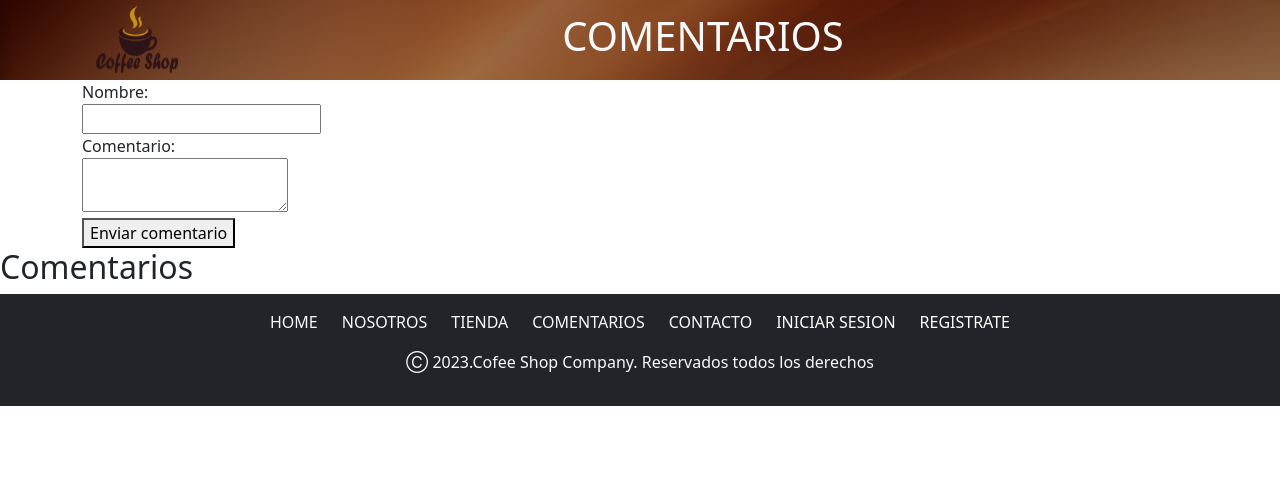
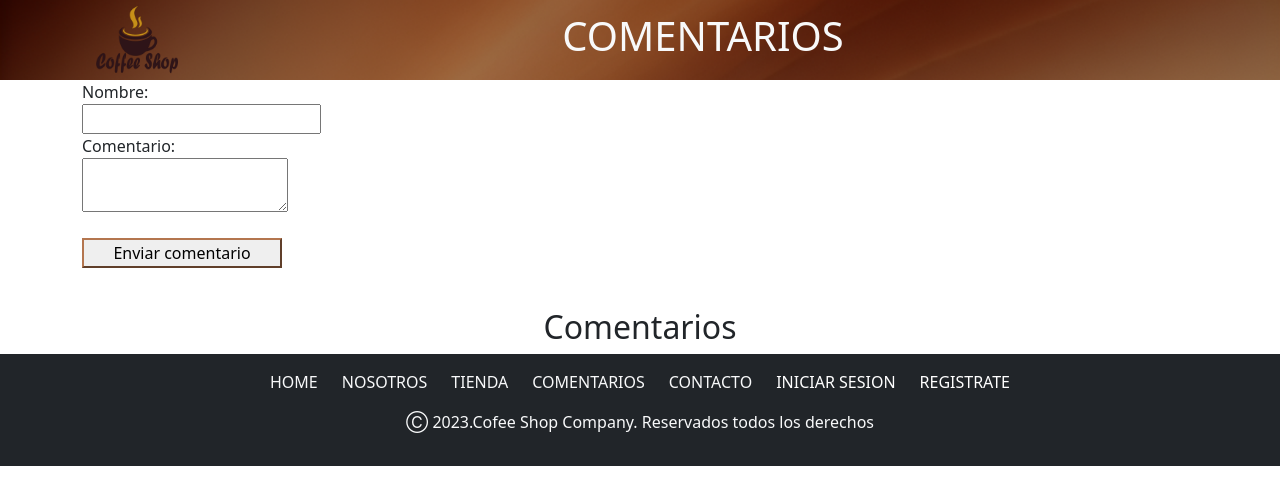
Before and after one commit to dmunoz80/CoffeShop-ProyectoFinal, a React (Create React App) app: page /Comment in a window 1280 px wide. Shown: the top 504 px of the page. Built offline with nearby package versions, Linux system fonts and the light colour scheme.

Commit message:
actualizacion vista comment

```diff
--- a/src/components/CommentForm.jsx
+++ b/src/components/CommentForm.jsx
@@ -16,7 +16,7 @@ const CommentForm = ({ onCommentSubmit }) => {
         <Container>
             <Row>
                 <form onSubmit={handleSubmit}>
-                    <div style={{alignItems:"center"}} >
+                    <div style={{ alignItems: "center" }} >
                         <Row><label htmlFor="name">Nombre:</label></Row>
                         <input
                             type="text"
@@ -35,7 +35,8 @@ const CommentForm = ({ onCommentSubmit }) => {
                             required
                         />
                     </div>
-                    <button type="submit">Enviar comentario</button>
+                    <button variant="outline-dark"
+                        style={{ borderColor: "#b4764f", marginTop: "20px", width: "200px", marginBottom: "40px" }} type="submit">Enviar comentario</button>
                 </form>
             </Row>
         </Container>
--- a/src/components/CommentList.jsx
+++ b/src/components/CommentList.jsx
@@ -1,15 +1,22 @@
 import React from 'react';
+import { Container, Row, Col } from "react-bootstrap"
 
 const CommentList = ({ comments }) => {
     return (
         <div>
+            <Container>
+                <Row style={{textAlign:"center"}}>
+                    <Col>
                         <h2>Comentarios</h2>
+                    </Col>
                     {comments.map((comment, index) => (
-                <div key={index}>
+                        <div  key={index}>
                             <h3>{comment.name}</h3>
                             <p>{comment.comment}</p>
                         </div>
                     ))}
+                </Row>
+            </Container>
         </div>
     );
 };
```
Lines whose indentation alone changed are shown as unchanged.
